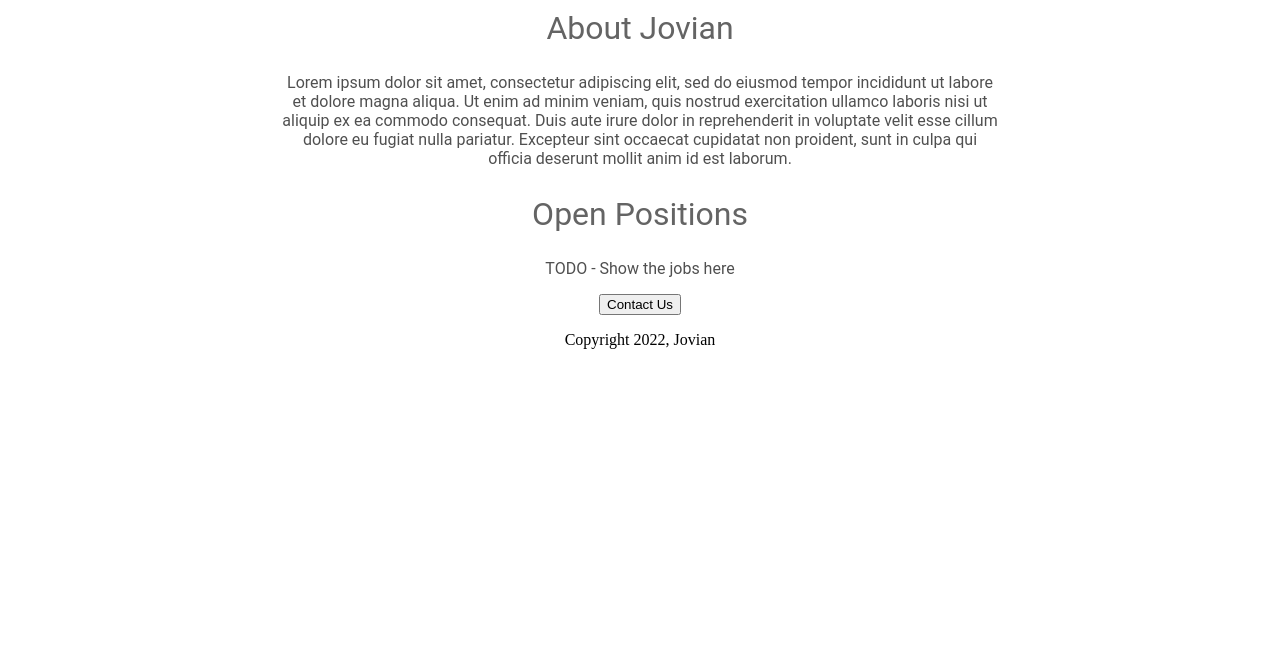
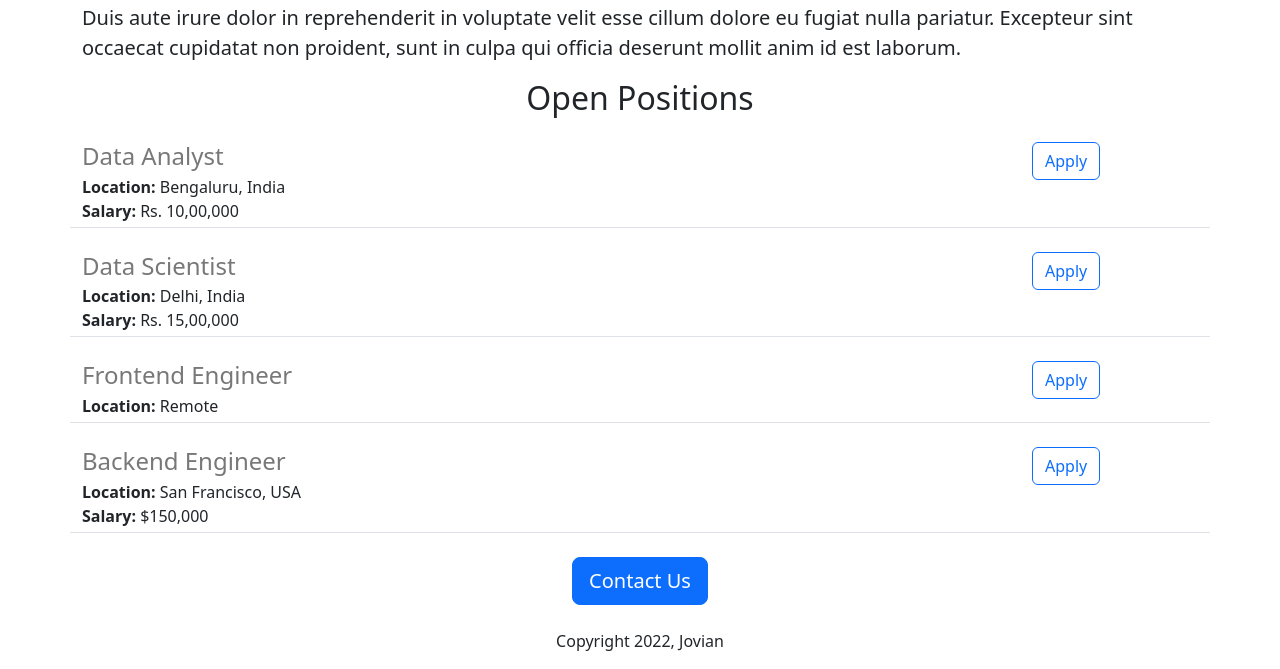
Before and after one commit to babakimf/jovian-careers-website-v2, a Flask app: page / in a window 1280 px wide. Shown: the part 583-1252 px from the top of the page. Before the commit the page ends 932 px from the top, so only its background shows below. Run offline with Flask 3, Linux system fonts and the light colour scheme.

Commit message:
added dynamic data and api

```diff
--- a/app.py
+++ b/app.py
@@ -1,7 +1,37 @@
-from flask import Flask, render_template, url_for
+from flask import Flask, render_template, url_for, jsonify
 
 app = Flask(__name__)
 
+JOBS = [
+  {
+    'id': 1,
+    'title': 'Data Analyst',
+    'location': 'Bengaluru, India',
+    'salary': 'Rs. 10,00,000'
+  },
+  {
+    'id': 2,
+    'title': 'Data Scientist',
+    'location': 'Delhi, India',
+    'salary': 'Rs. 15,00,000'
+  },
+  {
+    'id': 3,
+    'title': 'Frontend Engineer',
+    'location': 'Remote'
+  },
+  {
+    'id': 4,
+    'title': 'Backend Engineer',
+    'location': 'San Francisco, USA',
+    'salary': '$150,000'
+  }
+]
+
 @app.route("/")
 def home():
-    return render_template("home.html")
+    return render_template("home.html", jobs = JOBS, company_name = "Jovian")
+
+@app.route("/api/jobs")
+def list_jobs():
+    return jsonify(JOBS)
--- a/static/style.css
+++ b/static/style.css
@@ -1,10 +1,10 @@
-h1 {
+/* h1 {
     font-size: 80px;
     font-family: Roboto;
     font-weight: normal;
     color: rgb(50,50,50);
     text-align: center;
-}
+} */
 
 #banner {
     width:100%;
@@ -12,7 +12,7 @@ h1 {
     object-fit:cover;
 }
 
-h2 {
+/* h2 {
     font-size: 32px;
     font-family: Roboto;
     font-weight: normal;
@@ -29,4 +29,4 @@ h2 {
     max-width: 720px;
     text-align: center;
     margin: 0 auto 0 auto;
-}
+} */
--- a/templates/home.html
+++ b/templates/home.html
@@ -3,21 +3,28 @@
 <head>
     <meta charset="UTF-8">
     <meta name="viewport" content="width=device-width, initial-scale=1.0">
+    <link href="https://cdn.jsdelivr.net/npm/bootstrap@5.3.7/dist/css/bootstrap.min.css" rel="stylesheet" integrity="sha384-LN+7fdVzj6u52u30Kp6M/trliBMCMKTyK833zpbD+pXdCLuTusPj697FH4R/5mcr" crossorigin="anonymous">
     <link rel="shortcut icon" href="static/univ.jpg" type="image/x-icon">
     <link rel="stylesheet" href="static/style.css">
     <title>Jovian Careers</title>
 </head>
 <body>
-    <div id = "container">
-        <h1>Jovian Careers</h1>
-        <img id = "banner" src="https://gaorfid.com/wp-content/uploads/2020/05/labsolution.jpg" alt="labsolution">
-        <h2>About Jovian</h2>
-        <p class = "bodytext">Lorem ipsum dolor sit amet, consectetur adipiscing elit, sed do eiusmod tempor incididunt ut labore et dolore magna aliqua. Ut enim ad minim veniam, quis nostrud exercitation ullamco laboris nisi ut aliquip ex ea commodo consequat. Duis aute irure dolor in reprehenderit in voluptate velit esse cillum dolore eu fugiat nulla pariatur. Excepteur sint occaecat cupidatat non proident, sunt in culpa qui officia deserunt mollit anim id est laborum.</p>
-        <h2>Open Positions</h2>
-        <p class = "bodytext">TODO - Show the jobs here</p>
-        <div style = "text-align: center">
-            <button type="button">Contact Us</button>
-            <p>Copyright 2022, Jovian</p>
+    <div class = "container">
+        <h1 class = "text-center mt-4 mb-4">{{company_name}} Careers</h1>
+        <img id = "banner" class = "img-fluid" src="https://gaorfid.com/wp-content/uploads/2020/05/labsolution.jpg" alt="labsolution">
+        <h2 class = "text-center mt-2 mb-4">About Jovian</h2>
+        <p class = "lead">Lorem ipsum dolor sit amet, consectetur adipiscing elit, sed do eiusmod tempor incididunt ut labore et dolore magna aliqua. Ut enim ad minim veniam, quis nostrud exercitation ullamco laboris nisi ut aliquip ex ea commodo consequat. Duis aute irure dolor in reprehenderit in voluptate velit esse cillum dolore eu fugiat nulla pariatur. Excepteur sint occaecat cupidatat non proident, sunt in culpa qui officia deserunt mollit anim id est laborum.</p>
+        <h2 class = "text-center mt-2 mb-4">Open Positions</h2>
+
+        <div>
+            {% for job in jobs %}
+                {% include 'jobitem.html' %}
+            {% endfor %}
+        </div>
+
+        <div class = "text-center">
+            <button class = "btn btn-lg btn-primary" type="button">Contact Us</button>
+            <p class = "mt-4">Copyright 2022, Jovian</p>
         </div>
     </div>
 </body>
--- /dev/null
+++ b/templates/jobitem.html
@@ -0,0 +1,10 @@
+<div class = 'mt-2 mb-4 border-bottom row' style="margin-bottom:16px; padding-bottom:4px">
+    <div class="col-10">
+        <h4 style="color:rgb(120,120,120); margin-bottom:4px">{{job["title"]}}</h4>
+        <div><b>Location: </b>{{job['location']}}</div>
+        {% if 'salary' in job %}
+            <div><b>Salary: </b>{{job['salary']}}</div>
+        {% endif %}
+    </div>
+    <div class="col-2"><button type="button" class="btn btn-outline-primary">Apply</button></div>
+</div>
```
